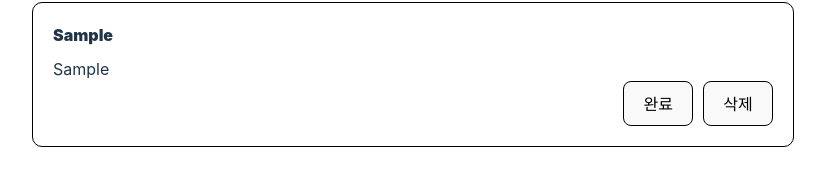
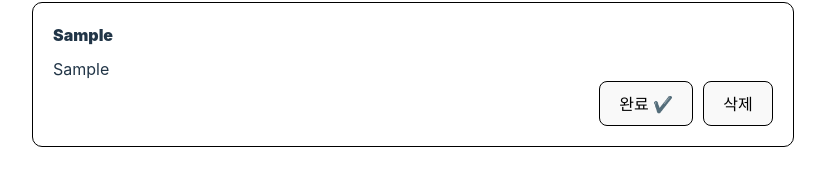
Before and after one commit to MiMing-00/Sparta_toDoList, a React (Vite) app: page / in a window 1280 px wide. Both pictures are taken after typing "Sample", "Sample" into the empty fields and a click on the button "확인". Shown: the part 328-504 px from the top of the page, without its empty margins (247-1072 px from the left). Built offline with nearby package versions, Linux system fonts and the light colour scheme.

Commit message:
이모티콘 추가

```diff
--- a/src/App.jsx
+++ b/src/App.jsx
@@ -52,7 +52,7 @@ function App() {
               </div>
               <div className="buts">
                 <button onClick={() => switchTodolist(id)} className="btnStyle">
-                  {isDone === false ? "완료" : "취소"}
+                  {isDone === false ? "완료 ✔️" : "취소 ↩️"}
                 </button>
                 <button onClick={() => deleteTodolist(id)} className="btnStyle">
                   삭제
```
